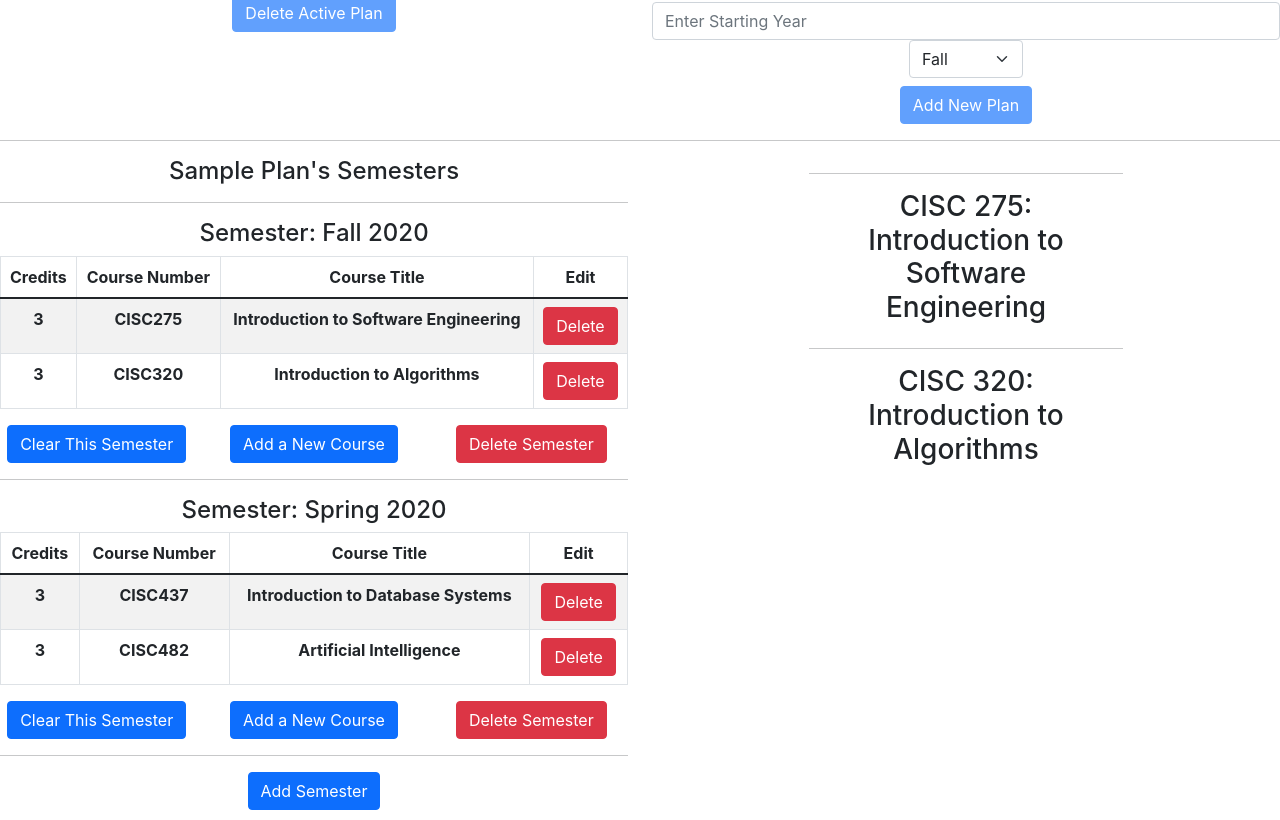
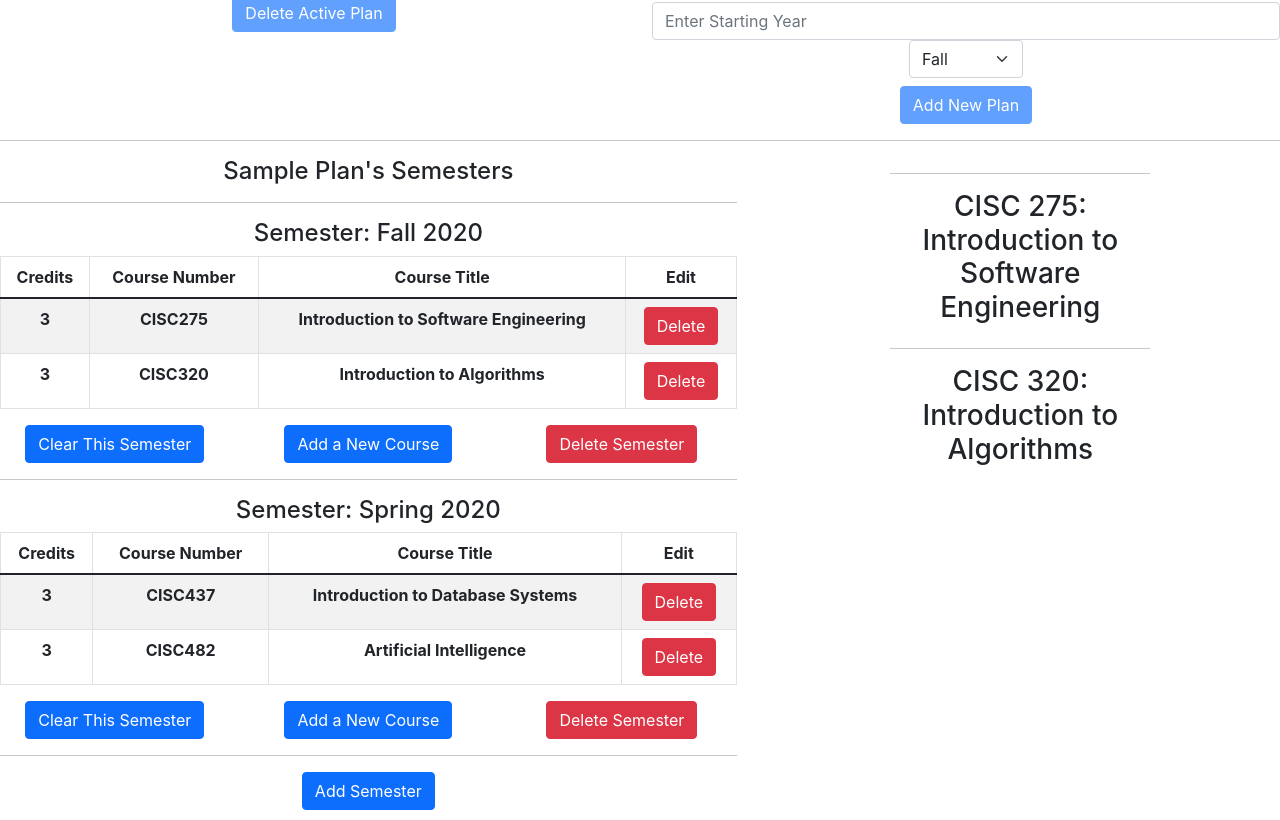
Before and after one commit to UD-CISC275-S22/cis-scheduler-team-2, a React (Create React App) app: page / in a window 1280 px wide. Shown: the part 420-1240 px from the top of the page. Built offline with nearby package versions, Linux system fonts and the light colour scheme.

Commit message:
Made semester table larger than course pool

```diff
--- a/src/App.tsx
+++ b/src/App.tsx
@@ -209,7 +209,7 @@ function App(): JSX.Element {
             </Row>
             <hr></hr>
             <Row>
-                <Col>
+                <Col sm={7}>
                     <SemesterTable
                         plan={activePlan}
                         clearSem={clearSemester}
@@ -229,7 +229,7 @@ function App(): JSX.Element {
                         setActivePlan={setActivePlan}
                     ></EmptySemestersButton>
                 </Col>
-                <Col>
+                <Col sm={5}>
                     <CourseList semester={sampleSemester}></CourseList>
                 </Col>
             </Row>
```
